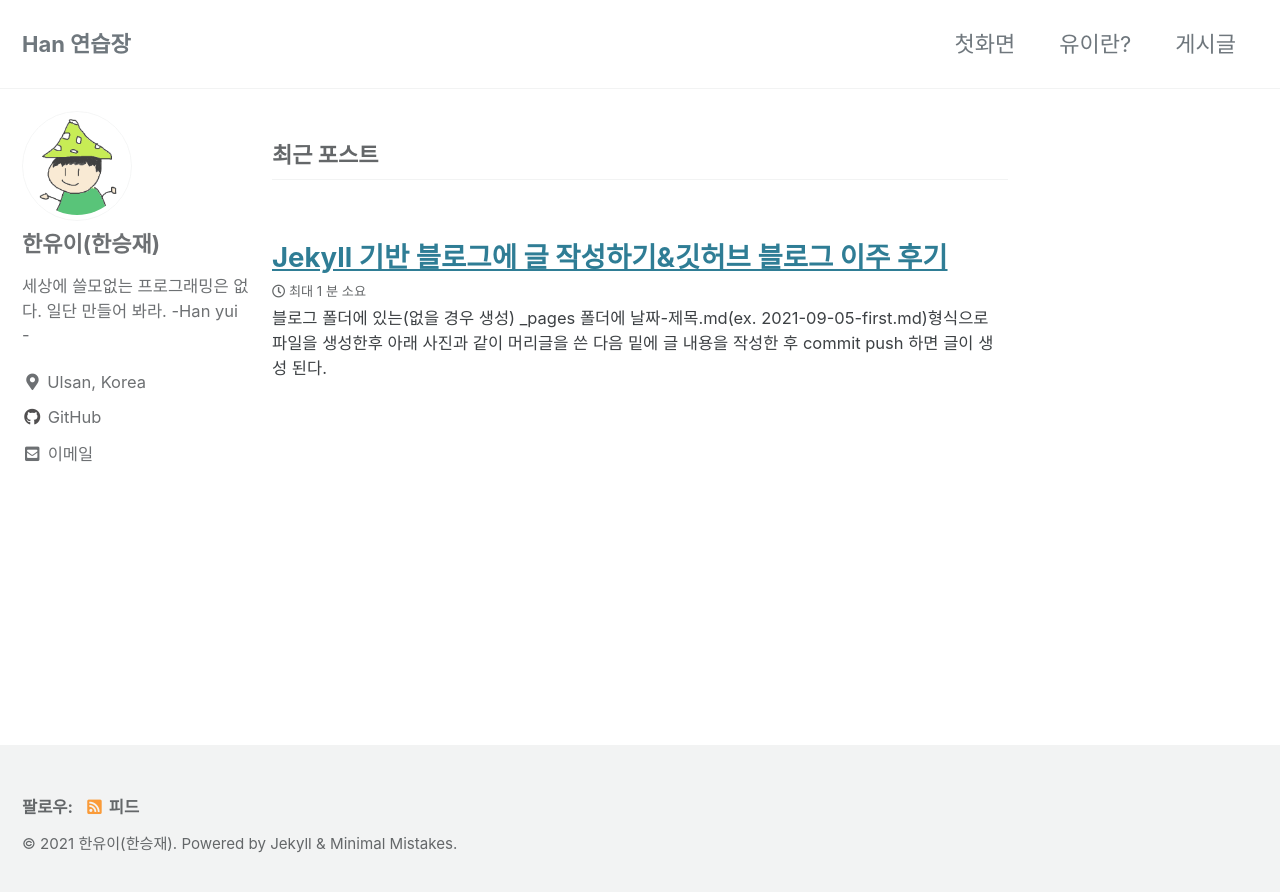
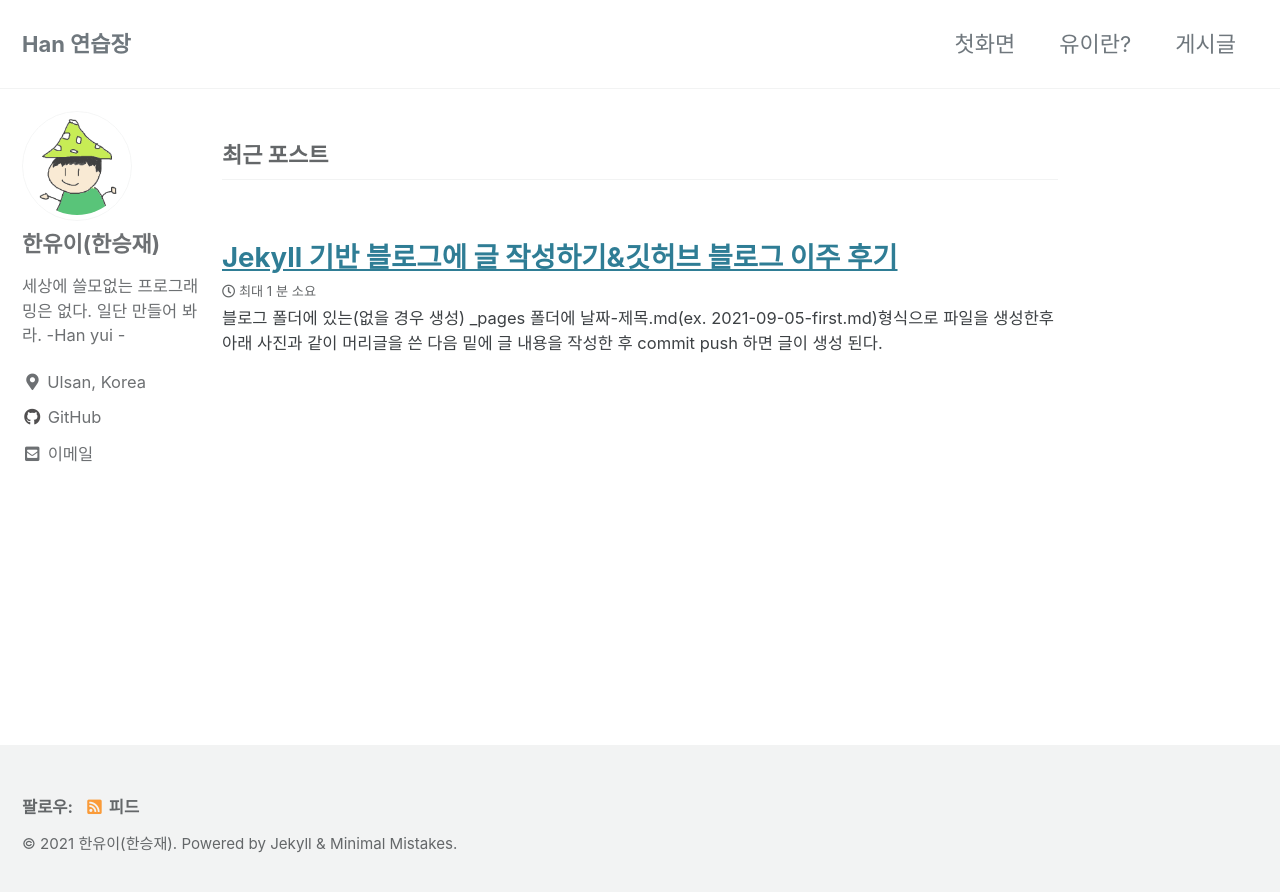
Before and after one commit to Han-seungjae/Han-seungjae.github.io, a Jekyll site: the page built from index.html, in a window 1280 px wide. Shown: the top 892 px of the page. Built offline with Jekyll 4.4.1, drawn with Linux system fonts in a browser that asks for light colours; cached includes are drawn as plain includes; the list of posts is cut into pages by our own code.

Commit message:
layout set5

```diff
--- a/_sass/minimal-mistakes/_variables.scss
+++ b/_sass/minimal-mistakes/_variables.scss
@@ -155,8 +155,8 @@ $max-width: $x-large !default;
    Grid
    ========================================================================== */
 
-$right-sidebar-width-narrow: 100px !default;
-$right-sidebar-width: 250px !default;
+$right-sidebar-width-narrow: 150px !default;
+$right-sidebar-width: 200px !default;
 $right-sidebar-width-wide: 250px !default;
 
 /*
```
